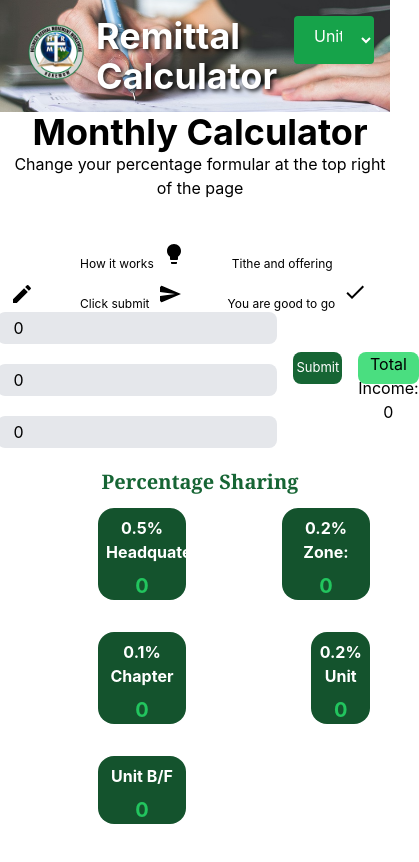
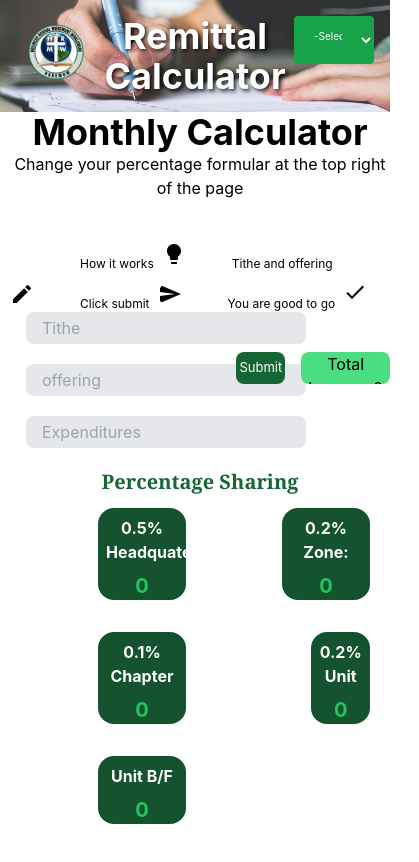
Before and after one commit to mrauthentik/Remital_calculator_app, a React (Create React App) app: page / in a window 390 px wide. Shown: the top 862 px of the page, 419 px wide, since content can reach past the window. Built offline with nearby package versions, Linux system fonts and the light colour scheme.

Commit message:
more changes

```diff
--- a/src/App.css
+++ b/src/App.css
@@ -25,7 +25,9 @@ button{
 .head{
     /* mask-image: linear-gradient(to left, transparent, rgb(0, 0, 0) 50%); */
 }
-
+select{
+    font-size:14px;
+}
 /* Modal styling here */
 
 .modal-background{
@@ -84,4 +86,22 @@ button{
         justify-content: center;
         padding: 8px;
     }
+    select{
+        font-size:10px;
+    }
 }
+
+@media (max-width:500px) {
+    div,section{
+    overflow-y:hidden;
+    }
+   .header > h1{
+    text-align: center;
+   }
+    button{
+        margin-left:-70% ;
+    }
+    select{
+        font-size:10px;
+    }
+}
--- a/src/App.js
+++ b/src/App.js
@@ -5,15 +5,16 @@ import Modal from './components/Modal'
 import Calculator from './components/calculator';
 import { useState, useEffect } from 'react';
 import { toast, ToastContainer } from 'react-toastify'
+import logo from './Horemow.png'
 import 'react-toastify/dist/ReactToastify.css';
 
 
 function App() {
   // State variables for sharing data between components
   const [selectOption, setSelectOption] = useState('');
-  const [offering, setOffering] = useState(0);
-  const [tithe, setTithe] = useState(0);
-  const [expenditures, setExpenditures] = useState(0);
+  const [offering, setOffering] = useState('');
+  const [tithe, setTithe] = useState("");
+  const [expenditures, setExpenditures] = useState("");
   const [totalIncome, setTotalIncome] = useState(0);
   const [unitExpen, setUnitExpen] = useState(0);
   const [headquarters, setHeadquarters] = useState(0);
@@ -85,7 +86,7 @@ function App() {
     <div>
       <ToastContainer />
       <Header
-      image={'/images/horemow.png'}
+      image={logo}
       selectOption={selectOption}
       setSelectOption={setSelectOption}
       />
--- a/src/components/Header.jsx
+++ b/src/components/Header.jsx
@@ -4,7 +4,7 @@ import writing from "../images/writing.jpg"
 export default function Header({selectOption, setSelectOption, image}){
 
      return(
-         <div className='bg-black text-white p-4 flex justify-between head bg-center bg-no-repeat ' style={{backgroundImage:`url(${writing})`}}>
+         <div className='bg-black text-white p-4 flex justify-between head bg-center bg-no-repeat header' style={{backgroundImage:`url(${writing})`}}>
          <img src={image} alt=""  className="w-2/4 h-2/4 relative w-20 sm:ml-0 sm:w-20 sm:h-20" />
         <h1 className="font-bold text-4xl" style={{textShadow:' 2px 2px 4px rgba(0, 0, 0, 0.9)'}}>Remittal Calculator</h1>
 
@@ -16,6 +16,7 @@ export default function Header({selectOption, setSelectOption, image}){
               id="header-select"
               className="rounded bg-green-600 text-white mb-1 p-4 pt-2 w-20 h-12 sm:w-24 focus:outline-none"
               >
+                <option value="">-Select-</option>
             <option value="unit">Unit</option>
             <option value="chapter">Chapter</option>
             <option value="zone">Zone</option>
--- a/src/components/Main.jsx
+++ b/src/components/Main.jsx
@@ -90,7 +90,7 @@ export default function Main({
                     <div
                     type="text"
                     id="totalIncome"
-                    className=" text-black-100 bg-green-400 w-40 sm:mt-9xl sm:text-red mt-10 mr-7-11 rounded-lg text-center h-8">
+                    className=" text-black-100 bg-green-400 w-40 sm:mt-9xl sm:text-red mt-10 mr-7-11 rounded-lg text-center h-8 totalIncome">
                         Total Income: {totalIncome}
                     </div>
                     </form>
```
Also changed, not shown: src/Horemow.png (added), src/images/Horemow.png (added).
